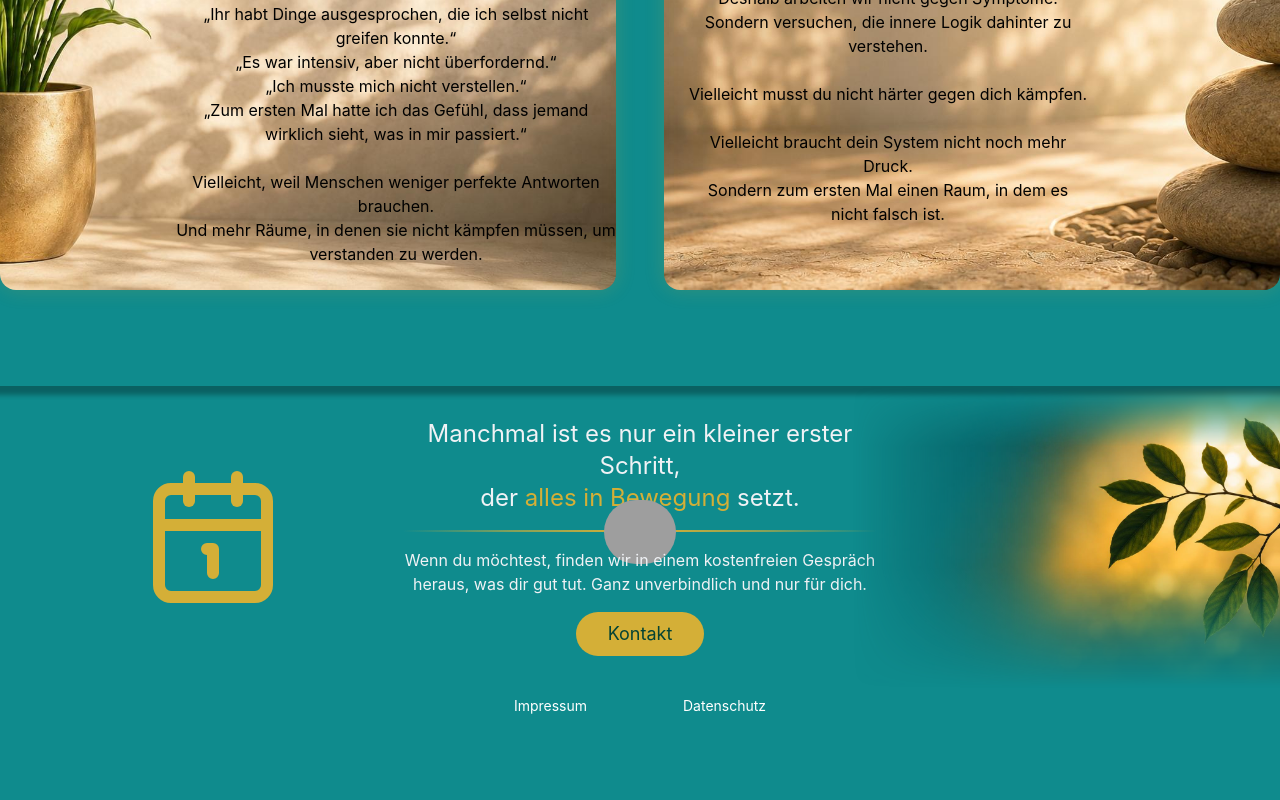
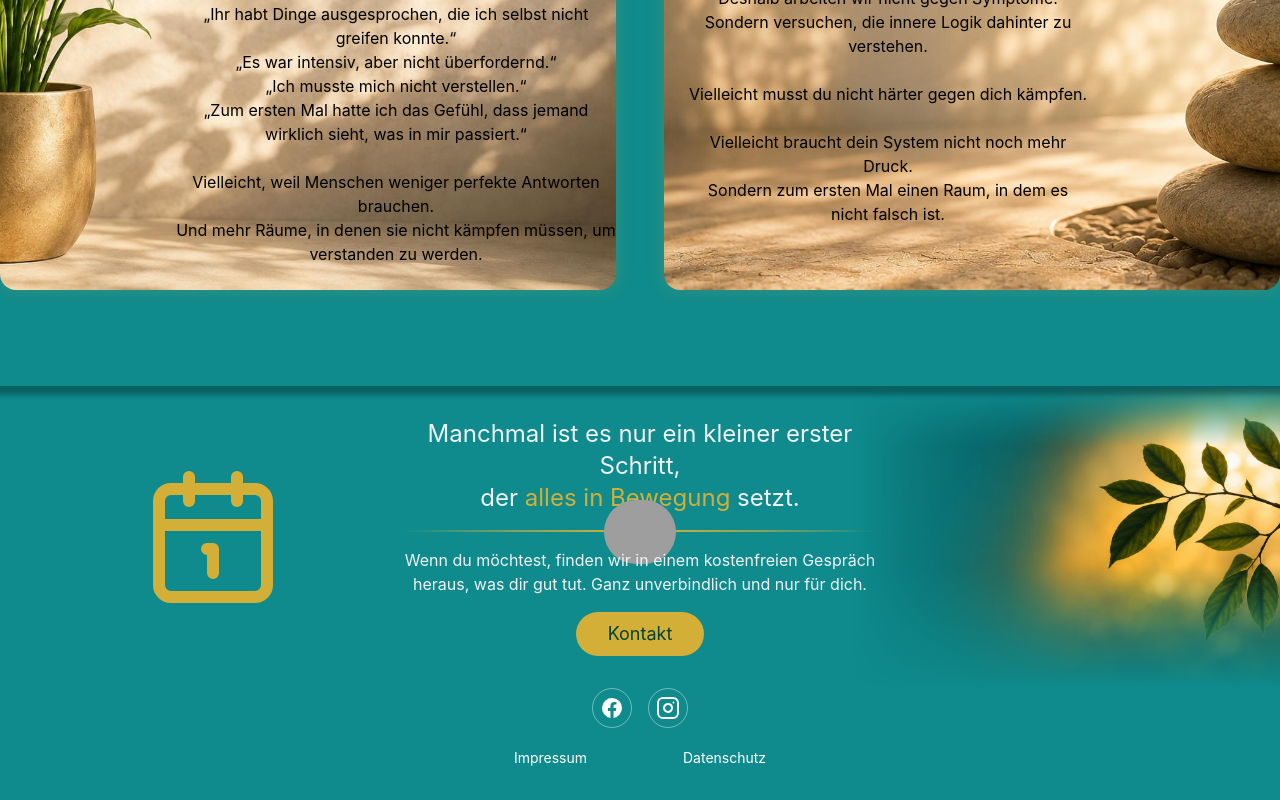
Before and after one commit to Enis1109/spirithealing, a React (Vite) app: page / in a window 1280 px wide. Shown: the part 4472-5272 px from the top of the page. Before the commit the page ends 5220 px from the top, so only its background shows below. Built offline with nearby package versions, Linux system fonts and the light colour scheme; grey boxes are pictures that could not be loaded.

Commit message:
Update Herotest.jsx

```diff
--- a/src/sections/Herotest.jsx
+++ b/src/sections/Herotest.jsx
@@ -750,7 +750,30 @@ export const Herotest = () => {
                         </div>
                     </div>
             </div>
-            <div className=" flex items-center justify-center mb-6">
+            <div className="mb-6">
+                <div className="flex items-center justify-center gap-4 pb-3">
+                    <a
+                        href="https://www.facebook.com/profile.php?id=61588723230682"
+                        target="_blank"
+                        rel="noopener noreferrer"
+                        aria-label="Facebook"
+                        className="flex h-10 w-10 items-center justify-center rounded-full border border-white/40 text-white transition hover:border-primary hover:text-primary"
+                    >
+                        <svg viewBox="0 0 24 24" aria-hidden="true" className="h-6 w-6 fill-current">
+                            <path d="M22 12a10 10 0 1 0-11.56 9.88v-6.99H7.9V12h2.54V9.8c0-2.5 1.49-3.89 3.77-3.89 1.09 0 2.23.2 2.23.2v2.45h-1.25c-1.24 0-1.62.77-1.62 1.56V12h2.76l-.44 2.89h-2.32v6.99A10 10 0 0 0 22 12Z" />
+                        </svg>
+                    </a>
+                    <a
+                        href="https://www.instagram.com/spirit4healing/"
+                        target="_blank"
+                        rel="noopener noreferrer"
+                        aria-label="Instagram"
+                        className="flex h-10 w-10 items-center justify-center rounded-full border border-white/40 text-white transition hover:border-primary hover:text-primary"
+                    >
+                        <Instagram className="h-6 w-6" aria-hidden="true" />
+                    </a>
+                </div>
+                <div className="flex items-center justify-center">
                     <div className="flex items-center justify-center px-4">
                         <Link
                             to="/impressum"
@@ -769,5 +792,6 @@ export const Herotest = () => {
                     </div>
                 </div>
             </div>
+        </div>
     </section>
 }
```
Lines whose indentation alone changed are shown as unchanged.
